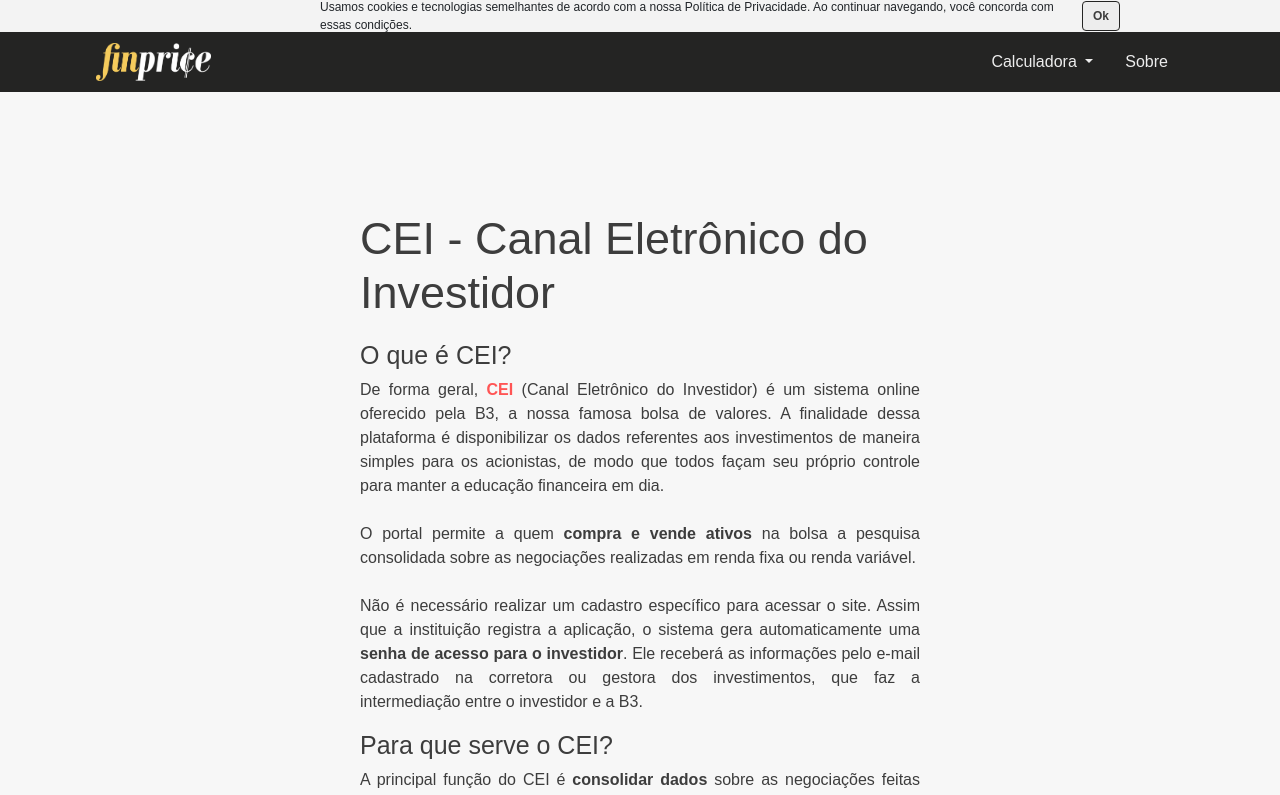
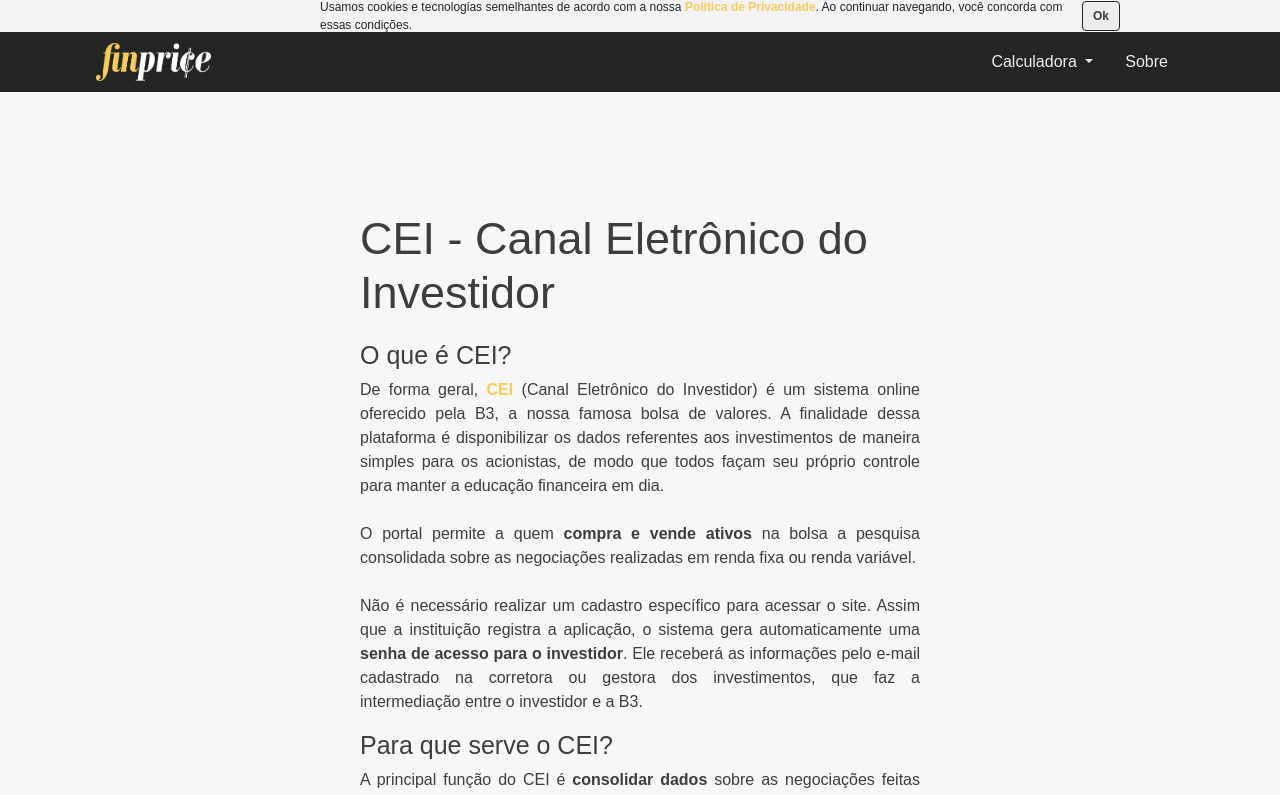
Before and after one commit to hewmoreira/finprice, a Vue app: page /o-que-e-cei in a window 1280 px wide. Shown: the top 795 px of the page. Built offline with nearby package versions, Linux system fonts and the light colour scheme.

Commit message:
fixed link colors

```diff
--- a/src/components/cookies.vue
+++ b/src/components/cookies.vue
@@ -1,7 +1,9 @@
 <template>
   <div id="cookie" v-if="isOpen">
     <div class="cookieMessage">
-      {{ cookieMessage }}
+      Usamos cookies e tecnologias semelhantes de acordo com a nossa
+      <a href="/policy"><b>Política de Privacidade</b></a>. Ao continuar navegando,
+      você concorda com essas condições.
     </div>
     <button class="btn btn-primary" @click="acceptGDPR">
       {{ cookieButtonTextAgree }}
@@ -99,6 +101,21 @@ export default {
   background-color: var(--color-yellow1);
 }
 
+a {
+  color: var(--color-yellow1);
+}
+
+a:-webkit-any-link {
+  color: var(--color-yellow1);
+  cursor: pointer;
+  text-decoration: none;
+}
+
+a:hover {
+  transition: 0.5s;
+  color: var(--color-orange1);
+}
+
 @media (max-width: 800px) {
   #cookie {
     width: auto;
--- a/src/posts/about_Benchmark.vue
+++ b/src/posts/about_Benchmark.vue
@@ -104,14 +104,14 @@ ul {
 }
 
 a:-webkit-any-link {
-  color: var(--color-orange1);
+  color: var(--color-yellow1);
   cursor: pointer;
   text-decoration: none;
 }
 
 a:hover {
   transition: 0.5s;
-  color: var(--color-yellow1);
+  color: var(--color-orange1);
 }
 
 @media (max-width: 800px) {
--- a/src/posts/about_CEI.vue
+++ b/src/posts/about_CEI.vue
@@ -103,14 +103,14 @@ ul {
 }
 
 a:-webkit-any-link {
-  color: var(--color-orange1);
+  color: var(--color-yellow1);
   cursor: pointer;
   text-decoration: none;
 }
 
 a:hover {
   transition: 0.5s;
-  color: var(--color-yellow1);
+  color: var(--color-orange1);
 }
 
 @media (max-width: 800px) {
--- a/src/posts/about_ETF.vue
+++ b/src/posts/about_ETF.vue
@@ -136,14 +136,14 @@ ul {
 }
 
 a:-webkit-any-link {
-  color: var(--color-orange1);
+  color: var(--color-yellow1);
   cursor: pointer;
   text-decoration: none;
 }
 
 a:hover {
   transition: 0.5s;
-  color: var(--color-yellow1);
+  color: var(--color-orange1);
 }
 
 @media (max-width: 800px) {
--- a/src/posts/seeMore.vue
+++ b/src/posts/seeMore.vue
@@ -42,14 +42,14 @@ ul {
 }
 
 a:-webkit-any-link {
-  color: var(--color-orange1);
+  color: var(--color-yellow1);
   cursor: pointer;
   text-decoration: none;
 }
 
 a:hover {
   transition: 0.5s;
-  color: var(--color-yellow1);
+  color: var(--color-orange1);
 }
 
 @media (max-width: 800px) {
```
Lines whose indentation alone changed are shown as unchanged.
